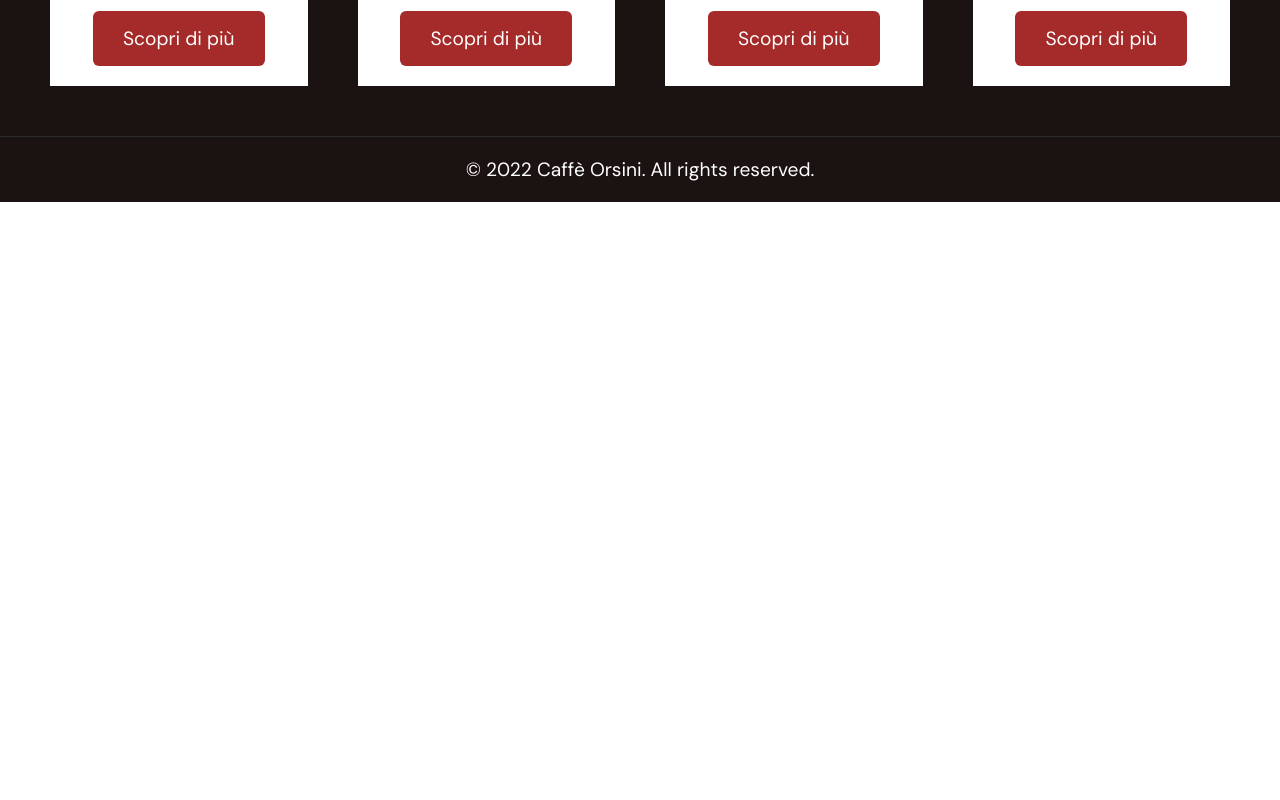
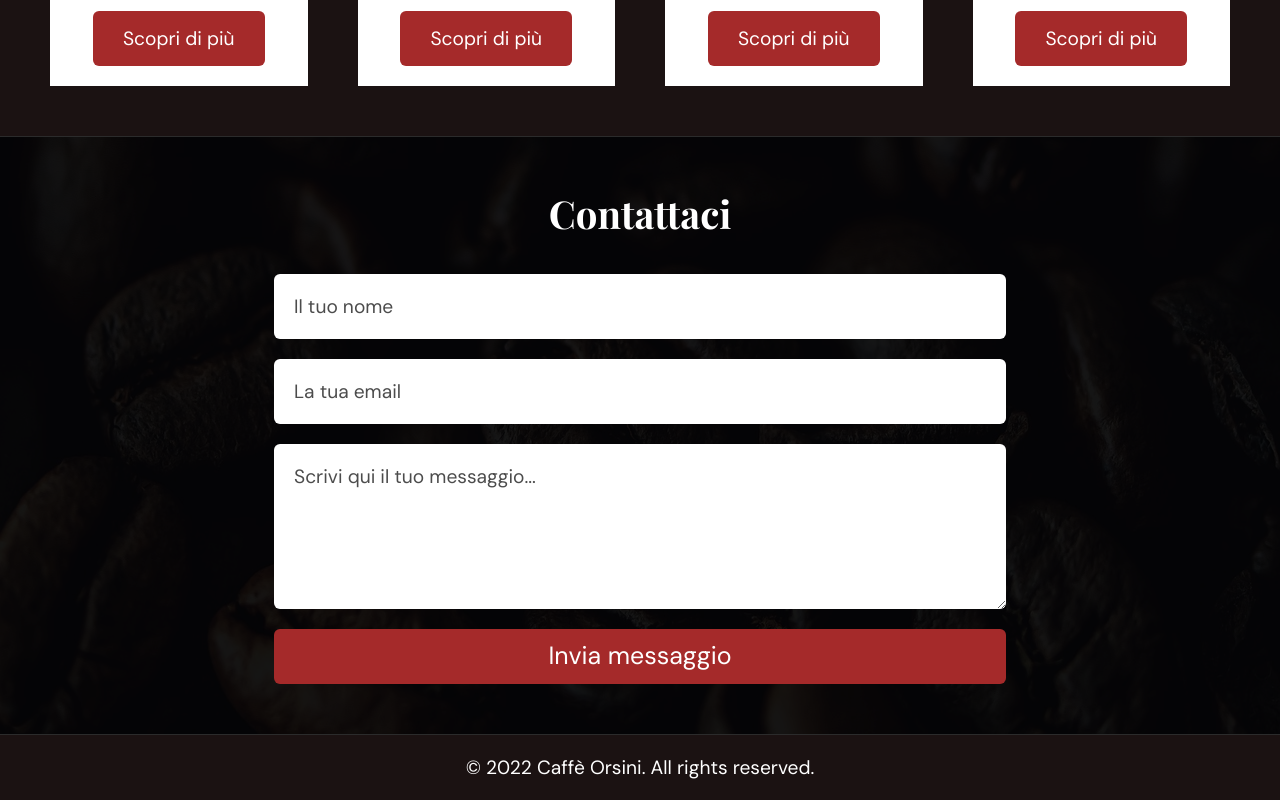
Before and after one commit to Raist90/orsini-coffee, a Next.js app: page / in a window 1280 px wide. Shown: the part 1712-2512 px from the top of the page. Before the commit the page ends 1914 px from the top, so only its background shows below. Built offline with nearby package versions, Linux system fonts and the light colour scheme; a web font is replaced by a local one.

Commit message:
added a contact form + smooth scrolling

```diff
--- a/components/About.js
+++ b/components/About.js
@@ -10,9 +10,9 @@ const About = () => {
         AOS.init();
     }, [])
     return (
-        <Container>
+        <Container id="storia">
             <LeftCol>
-                <Title id="storia">Perché sceglierci?</Title>
+                <Title>Perché sceglierci?</Title>
                 <p>
                     Consectetur consectetur id enim quis amet pariatur officia officia est quis occaecat. Ut fugiat minim duis nisi tempor ad velit eiusmod. In nulla eu sit aute incididunt elit laboris voluptate labore ullamco consectetur incididunt. Sunt consequat id velit est dolore incididunt consectetur eu dolore nulla minim.
                 </p>
--- a/components/Coffee.js
+++ b/components/Coffee.js
@@ -9,9 +9,9 @@ import fourthImg from '../public/4.jpg'
 
 const Coffee = () => {
     return (
-        <Container>
+        <Container id="caffe">
             <div>
-                <Title id="caffe">I nostri caffè</Title>
+                <Title>I nostri caffè</Title>
                 <p>In irure in laboris voluptate magna officia amet ullamco ea non dolor.</p>
             </div>
 
--- /dev/null
+++ b/components/Cta.js
@@ -0,0 +1,20 @@
+import { Container, FormContainer } from '../styles/components/CtaStyle'
+import Image from 'next/image'
+
+const Cta = () => {
+    return (
+        <Container id="contattaci">
+            <FormContainer>
+                <h2>Contattaci</h2>
+                <form>
+                    <input type="text" name="name" placeholder="Il tuo nome" />
+                    <input type="email" name="email" placeholder="La tua email" />
+                    <textarea name="textarea" rows="5" placeholder="Scrivi qui il tuo messaggio..." />
+                    <input type="submit" value="Invia messaggio" />
+                </form>
+            </FormContainer>
+        </Container>
+    )
+}
+
+export default Cta
--- a/components/Footer.js
+++ b/components/Footer.js
@@ -1,4 +1,4 @@
-import { StyledFooter } from "../styles/components/Footer"
+import { StyledFooter } from "../styles/components/FooterStyle"
 
 const Footer = () => {
     return (
--- a/components/Header.js
+++ b/components/Header.js
@@ -9,7 +9,7 @@ const Header = () => {
                     <Link href="/"><Item>Home</Item></Link>
                     <Link href="#storia"><Item>Perché sceglierci</Item></Link>
                     <Link href="#caffe"><Item>I nostri caffè</Item></Link>
-                    <Link href="#"><Item>Contatti</Item></Link>
+                    <Link href="#contattaci"><Item>Contattaci</Item></Link>
                 </ItemList>
             </Navbar>
         </Container>
--- a/components/MobileHeader.js
+++ b/components/MobileHeader.js
@@ -42,25 +42,13 @@ const MobileHeader = () => {
                     <Link href="#caffe" onClick={handleToggleNav}>
                         <Item>I nostri caffè</Item>
                     </Link>
-                    <Link href="#" onClick={handleToggleNav}>
-                        <Item>Contatti</Item>
+                    <Link href="#contattaci" onClick={handleToggleNav}>
+                        <Item>Contattaci</Item>
                     </Link>
                 </ul>
             </ToggleNavContainer>
         </>
     )
-
-    // if (toggle) {
-    //     return (
-    //         <Container>
-    //             <p>Test riuscito</p>
-    //         </Container>
-    //     )
-    // } else {
-    //     return (
-    //
-    //     )
-    // }
 }
 
 export default MobileHeader
--- a/pages/index.js
+++ b/pages/index.js
@@ -1,6 +1,7 @@
 import About from '../components/About'
 import Banner from '../components/Banner'
 import Coffee from '../components/Coffee'
+import Cta from '../components/Cta'
 import Footer from '../components/Footer'
 import Header from '../components/Header'
 import MobileHeader from '../components/MobileHeader'
@@ -13,6 +14,7 @@ export default function Home() {
       <Banner />
       <About />
       <Coffee />
+      <Cta />
       <Footer />
     </>
   )
--- a/styles/components/ButtonStyle.js
+++ b/styles/components/ButtonStyle.js
@@ -2,7 +2,6 @@ import styled from "@emotion/styled"
 
 export const Btn = styled.button`
     font-family: 'DM Sans', sans-serif;
-    /* font-size: 1rem; */
     background: #A52A2A;
     color: #fff;
     border: none;
@@ -10,4 +9,9 @@ export const Btn = styled.button`
     padding: 15px 30px;
     cursor: pointer;
     max-width: 200px;
+    transition: all linear 200ms;
+
+    &:hover {
+        transform: scale(1.1);
+    }
 `
--- /dev/null
+++ b/styles/components/CtaStyle.js
@@ -0,0 +1,34 @@
+import styled from "@emotion/styled";
+
+export const Container = styled.section`
+    width: 100%;
+    display: flex;
+
+    @media (min-width: 320px) and (max-width: 480px) {
+        flex-direction: column;
+    }
+`
+
+export const FormContainer = styled.div`
+    display: flex;
+    flex-direction: column;
+    align-items: center;
+    flex: 1;
+    background: url('../../roasted-coffee.jpg') no-repeat center center;
+    background-size: cover;
+    color: #fff;
+    position: relative;
+    z-index: 0;
+    padding: 50px 30px;
+
+    &:after {
+        content: "";
+        position: absolute;
+        top: 0;
+        left: 0;
+        height: 100%;
+        width: 100%;
+        background: rgba(0, 0, 0, .9);
+        z-index: -1;
+    }
+`
--- a/styles/globals.css
+++ b/styles/globals.css
@@ -1,3 +1,7 @@
+html {
+  scroll-behavior: smooth !important; /* without !important doesnt works when clicking on #ids */
+}
+
 html,
 body {
   padding: 0;
@@ -51,8 +55,72 @@ section {
   opacity: 1;
 }
 
+/* forms styles */
+form, input::placeholder, input[type=submit], textarea, input {
+  font-family: 'DM Sans', sans-serif;
+}
+
+form {
+  width: 60%;
+  border-radius: 6px;
+  margin-top: 20px;
+}
+
+input, input[type="submit"], textarea {
+  display: block;
+}
+
+input, textarea {
+  margin-top: 5px;
+  margin-bottom: 20px;
+  font-size: 1rem;
+}
+
+input[type=text], input[type=email], textarea {
+  border: none;
+  border-radius: 6px;
+  padding: 10px 20px;
+  padding: 20px;
+}
+
+  input::placeholder, textarea::placeholder {
+      color: rgba(0, 0, 0, .7);
+  }
+
+  input:focus, textarea:focus {
+    outline: #A52A2A 2px solid;
+  }
+
+input[type=submit] {
+  background: #A52A2A;
+  color: #fff;
+  border: none;
+  border-radius: 6px;
+  padding: 15px 30px;
+  cursor: pointer;
+  transition: all linear 200ms;
+  width: 100%;
+  margin-bottom: 0;
+  font-size: 1.3rem;
+  line-height: 1.3rem;
+}
+
+textarea, input {
+  width: 100%;
+}
+
+/* mobile styles */
 @media (min-width: 320px) and (max-width: 480px) {
   body {
     font-size: 1rem;
   }
+
+  form {
+    width: 100%;
+  }
+
+    input, input::placeholder, textarea::placeholder, textarea, input[type=submit] {
+      font-size: 1rem;
+      line-height: 1rem;
+    }
 }
```
Also changed, not shown: public/roasted-coffee.jpg (added), styles/components/FooterStyle.js (renamed from styles/components/Footer.js).
